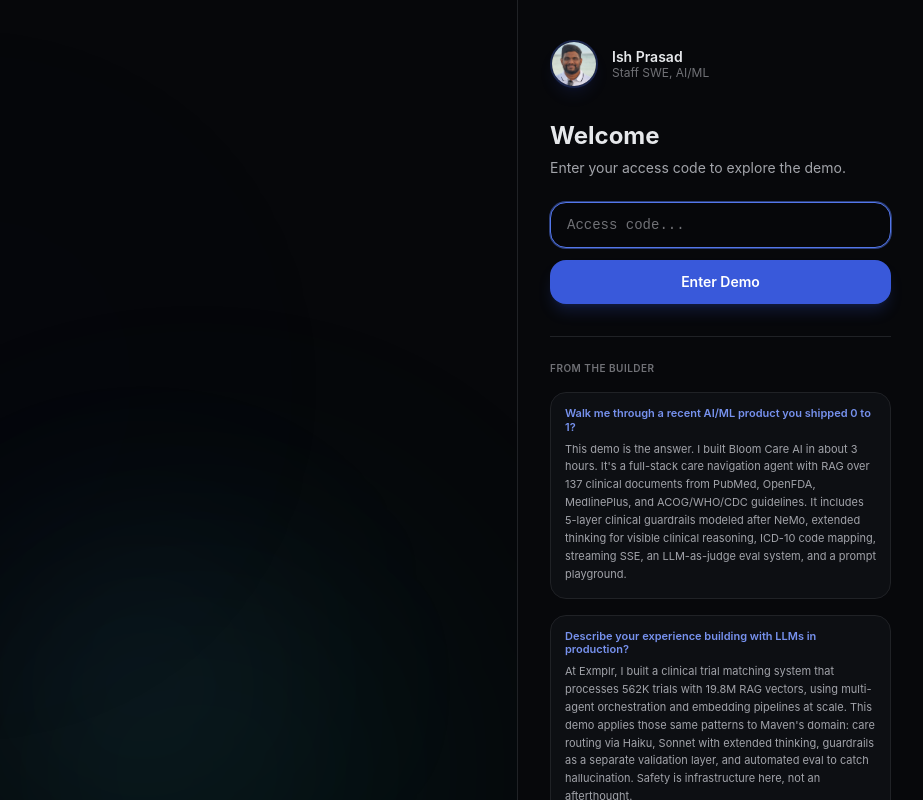
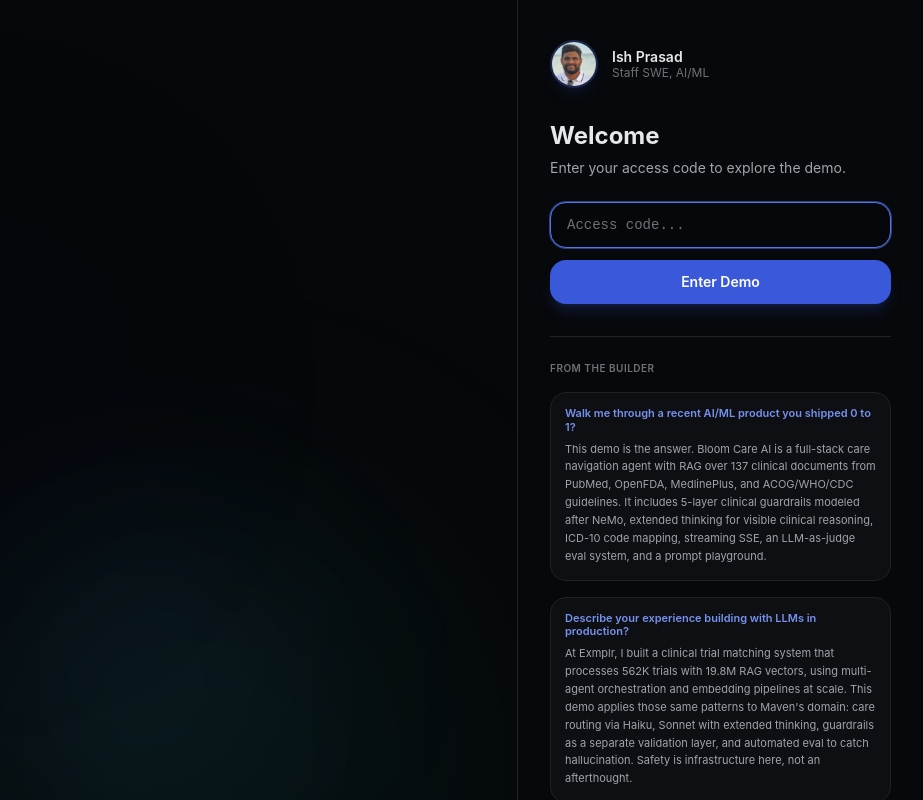
Before and after one commit to eprasad7/bloom-demo, a Next.js app in the folder frontend/: page / in a window 1280 px wide. Shown: the top 800 px of the page, without its empty margins (357-1280 px from the left). Built offline with nearby package versions, Linux system fonts and the light colour scheme.

Commit message:
Remove build time mention from landing page
Co-Authored-By: Claude Opus 4.6 (1M context) <noreply@anthropic.com>

```diff
--- a/frontend/src/components/AuthGate.tsx
+++ b/frontend/src/components/AuthGate.tsx
@@ -186,8 +186,8 @@ export function AuthGate({ children }: { children: React.ReactNode }) {
                   Walk me through a recent AI/ML product you shipped 0 to 1?
                 </p>
                 <p className="text-[11px] text-text-secondary leading-relaxed">
-                  This demo is the answer. I built Bloom Care AI in
-                  about 3 hours. It&apos;s a full-stack care navigation agent with
+                  This demo is the answer. Bloom Care AI is
+                  a full-stack care navigation agent with
                   RAG over 137 clinical documents from PubMed, OpenFDA,
                   MedlinePlus, and ACOG/WHO/CDC guidelines. It includes 5-layer
                   clinical guardrails modeled after NeMo, extended thinking for
```
